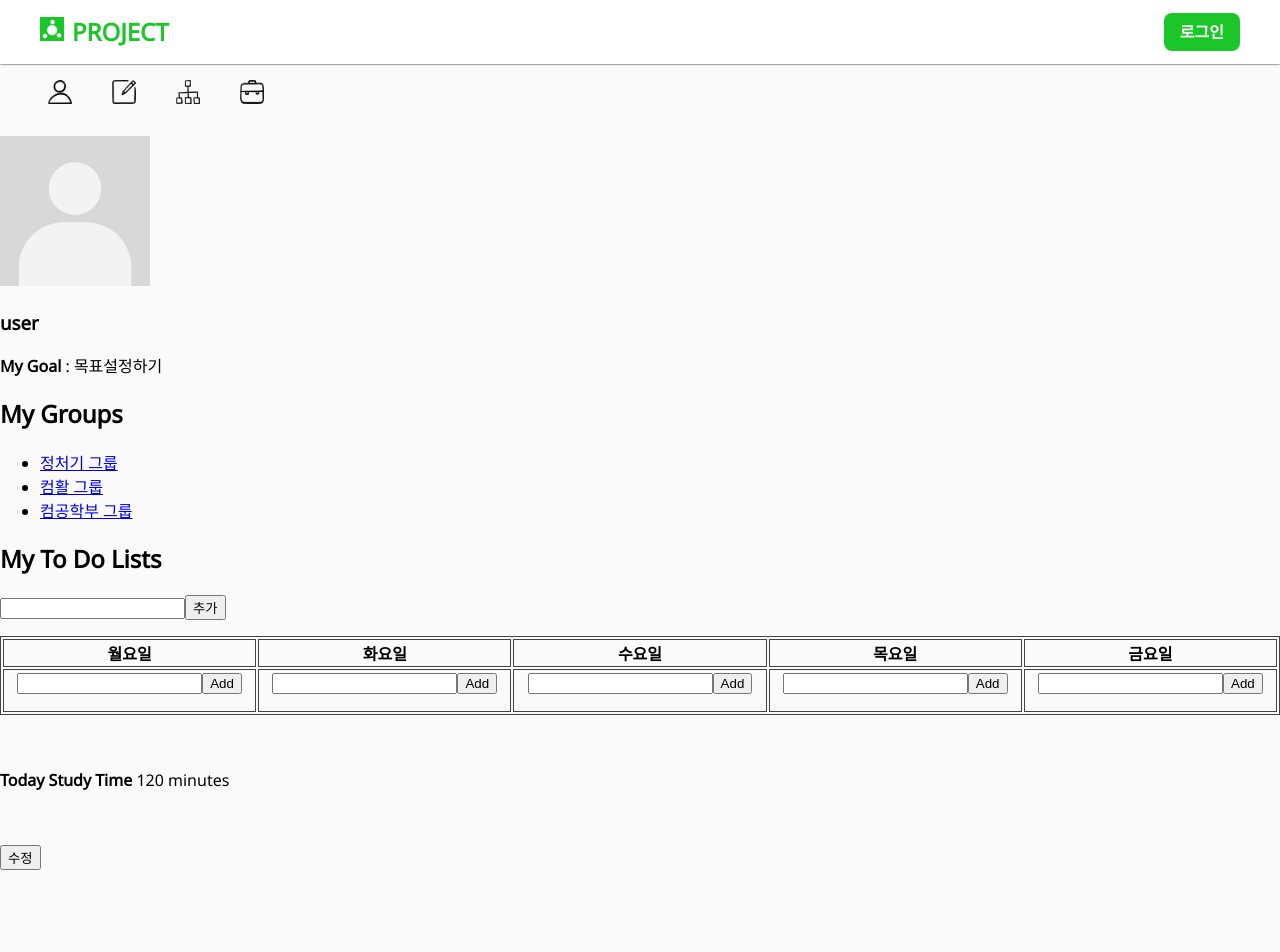
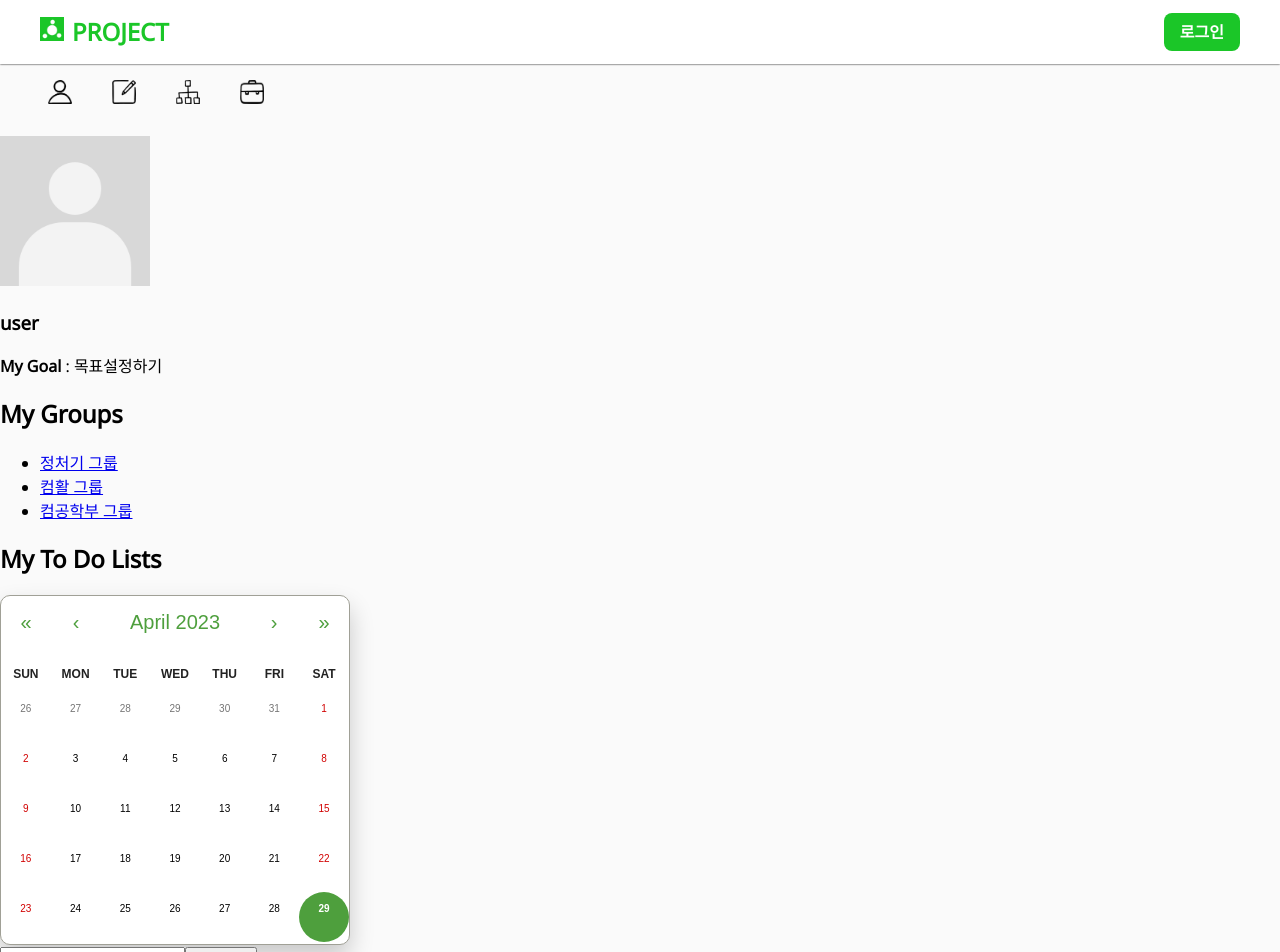
Before and after one commit to B31l/capstone-frontend, a React (Create React App) app: page /tools in a window 1280 px wide. Shown: the top 952 px of the page. Before the commit the page ends 870 px from the top, so only its background shows below. Built offline with nearby package versions, Linux system fonts and the light colour scheme; a small style sheet from the web is missing.

Commit message:
캘린더todo

```diff
--- a/package.json
+++ b/package.json
@@ -11,6 +11,7 @@
     "marked": "^4.3.0",
     "node-sass": "^8.0.0",
     "react": "^18.2.0",
+    "react-calendar": "^4.2.1",
     "react-dom": "^18.2.0",
     "react-icons": "^4.8.0",
     "react-router-dom": "^6.10.0",
--- /dev/null
+++ b/src/components/toolsComponents/calendar.js
@@ -0,0 +1,112 @@
+import { useState } from 'react';
+import Calendar from 'react-calendar';
+import 'react-calendar/dist/Calendar.css';
+import '../../styles/todo.css'
+
+const Cal = () => {
+  const [date, setDate] = useState(new Date());
+  const [inputValue, setInputValue] = useState("");
+  const [todos, setTodos] = useState({});
+
+  const year = date.getFullYear();
+  const month = (date.getMonth() + 1).toString().padStart(2, '0');
+  const day = date.getDate().toString().padStart(2, '0');
+  const selectedDate = `${year}-${month}-${day}`;
+
+  // 날짜 변경
+  const onChange = date => {
+    setDate(date);
+  };
+
+  // input내용 변경
+  const handleInputChange = (event) => {
+    setInputValue(event.target.value);
+  };
+
+  // todolist추가
+  const handleAddTodo = () => {
+    // 빈문자열은 포함하지 않음
+    if (!inputValue) return;
+    // 날짜에 할일 넣기
+    setTodos((prevTodos) => {
+      const newTodos = { ...prevTodos };
+      if (!newTodos[selectedDate]) {
+        newTodos[selectedDate] = [];
+      }
+      newTodos[selectedDate] = [...newTodos[selectedDate], { text: inputValue, completed: false }]; // 새로운 배열을 생성해 todos 상태를 변경
+      return newTodos;
+    });
+    setInputValue("");
+  };
+
+  const deleteTodo = (index) => {
+    const newTodos = [...todos[selectedDate]];
+    newTodos.splice(index, 1);
+    setTodos((prevTodos) => {
+      const newTodoObj = { ...prevTodos };
+      newTodoObj[selectedDate] = newTodos;
+      return newTodoObj;
+    });
+  };
+
+  // todo 더블클릭
+  const doubleClickTodo = (index) => {
+    deleteTodo(index);
+  };
+
+  // todo 완료/미완료 처리
+  const handleToggleTodo = (index) => {
+    setTodos((prevTodos) => {
+      const newTodos = { ...prevTodos };
+      newTodos[selectedDate][index].completed = !newTodos[selectedDate][index].completed;
+      return newTodos;
+    });
+  };
+
+  // 캘린더 내부에 todo 개수 넣기( 내용 넣기엔 지저분할 수도 )
+  const getTileContent = ({ date, view }) => {
+    const [year, month, day] = [date.getFullYear(), date.getMonth() + 1, date.getDate()];
+    const formattedDate = `${year}-${month.toString().padStart(2, '0')}-${day.toString().padStart(2, '0')}`;
+    const todoCount = todos[formattedDate]?.length;
+    if (view === 'month' && todoCount) {
+      return <p class= "dot">{todoCount}</p>;
+    }
+    return null;
+  };
+
+  return (
+    <div>
+      <h2>My To Do Lists</h2>
+      <Calendar
+        locale="en-EN" //한국어 : "ko-KO"
+        formatDay={(locale, date) => (date, date.getDate())}
+        onChange={onChange}
+        tileContent={getTileContent}
+        value={date}
+        calendarType="US"
+      />
+      {/* 캘린더 아래 내용 */}
+      <input type="text" value={inputValue} onChange={handleInputChange} />
+      <button onClick={handleAddTodo}>Add Todo</button>
+      <div className="selected-date">{selectedDate}</div>
+      {todos[selectedDate] && (
+        <div>
+          {/* 길이 표현은 달력에 있어 굳이 표현? */}
+          {/* <p> TO-DO : {todos[selectedDate].length}</p> */}
+          {todos[selectedDate].map((todo, index) => (
+            <ul>
+            <li key={index} onDoubleClick={() =>doubleClickTodo(index)}>
+                <span style={{ textDecoration: todo.completed ? "line-through" : "none" }}>
+                <input type="checkbox" checked={todo.completed} onChange={() => handleToggleTodo(index)}/>
+                {todo.text}
+                </span>
+            </li>
+            </ul>
+        ))}
+        </div>
+      )}
+    </div>
+  );
+};
+
+export default Cal;
--- a/src/pages/Tools.js
+++ b/src/pages/Tools.js
@@ -5,6 +5,7 @@ import StudyGroup from '../components/toolsComponents/StudyGroup';
 import StudyTime from '../components/toolsComponents/StudyTime';
 import Todolist from '../components/toolsComponents/Todolist';
 import Schedule from '../components/toolsComponents/Schedule';
+import Cal from '../components/toolsComponents/calendar';
 
 export default function Tools() {
   const [userGroups] = useState(['정처기 그룹', '컴활 그룹', '컴공학부 그룹']);
@@ -22,7 +23,8 @@ export default function Tools() {
       <Goal></Goal>
       <div className="myLists">
         <StudyGroup groups={userGroups} a href></StudyGroup>
-        <Todolist></Todolist>
+        {/* <Todolist></Todolist> */}
+        <Cal></Cal>
       </div>
       <p></p>
       <Schedule></Schedule>
--- /dev/null
+++ b/src/styles/todo.css
@@ -0,0 +1,129 @@
+.react-calendar {
+    width: 350px;
+    height: 350px;
+    max-width: 100%;
+    background-color: #fff;
+    color: #222;
+    border-radius: 10px;
+    box-shadow: 0 12px 24px rgba(0, 0, 0, 0.2);
+    font-family: Arial, Helvetica, sans-serif;
+    line-height: 1.5em;
+}
+.react-calendar__navigation button {
+    color: #4E9F3D;
+    min-width: 50px;
+    background: none;
+    font-size: 20px;
+    margin-top: 8px;
+}
+.react-calendar__navigation button:enabled:hover,
+.react-calendar__navigation button:enabled:focus {
+    background-color: #f8f8fa;
+}
+.react-calendar__navigation button[disabled] {
+    background-color: #f0f0f0;
+}
+abbr[title] {
+    text-decoration: none;
+}
+
+.react-calendar__month-view__days__day {
+    position: relative;
+  }
+
+.react-calendar__tile:enabled:hover,
+.react-calendar__tile:enabled:focus {
+    background: #f8f8fa;
+    color: #4E9F3D;
+    border-radius: 100px;
+}
+.react-calendar__tile--now,
+.react-calendar__tile--active {
+  background: transparent;
+  border-radius: 100px;
+  font-weight: bold;
+  color: #4E9F3D;
+}
+.react-calendar__tile--now:enabled:hover,
+.react-calendar__tile--now:enabled:focus {
+    background: #4E9F3D33;
+    border-radius: 100px;
+    font-weight: bold;
+    color: #4E9F3D;
+}
+.react-calendar__tile--hasActive:enabled:hover,
+.react-calendar__tile--hasActive:enabled:focus {
+    background: #f8f8fa;
+}
+.react-calendar__tile--active {
+    background: #4E9F3D;
+    border-radius: 100px;
+    font-weight: bold;
+    color: white;
+}
+.react-calendar__tile--active:enabled:hover,
+.react-calendar__tile--active:enabled:focus {
+    background: #4E9F3D;
+    color: white;
+}
+.react-calendar--selectRange .react-calendar__tile--hover {
+    background-color: #f8f8fa;
+}
+.react-calendar__tile--range {
+    background: #f8f8fa;
+    color: #4E9F3D;
+    border-radius: 0;
+}
+.react-calendar__tile--rangeStart {
+    border-top-right-radius: 100px;
+    border-bottom-right-radius: 100px;
+    border-top-left-radius: 100px;
+    border-bottom-left-radius: 100px;
+    background: #4E9F3D;
+    color: white;
+}
+.react-calendar__tile--rangeEnd {
+    border-top-left-radius: 100px;
+    border-bottom-left-radius: 100px;
+    border-top-right-radius: 100px;
+    border-bottom-right-radius: 100px;
+    background: #4E9F3D;
+    color: white;
+}
+
+.react-calendar__tile {
+    position: relative;
+    padding: 5px;
+    height: 50px;
+    font-size: 10px;
+    display: flex;
+    flex-direction: column;
+    justify-content: space-between;
+    align-items: center;
+    overflow: hidden;
+}
+
+.react-calendar__tile > div:first-child {
+    width: 100%;
+    overflow: hidden;
+    text-overflow: ellipsis;
+    white-space: nowrap;
+    font-weight: bold;
+}
+.react-calendar__tile > div:last-child {
+    margin-top: 5px;
+    font-size: 8px;
+    color: #888;
+}
+
+.dot {
+    width : 15px;
+    height: 15px;
+    color: #1E5128;
+    margin: 3px;
+    background : #D8E9A8;
+    border-radius: 100px;
+    align-items: center;
+    justify-content: center;
+
+}
```
Also changed, not shown: 1 other file (tests, documents, lock files or other folders).
